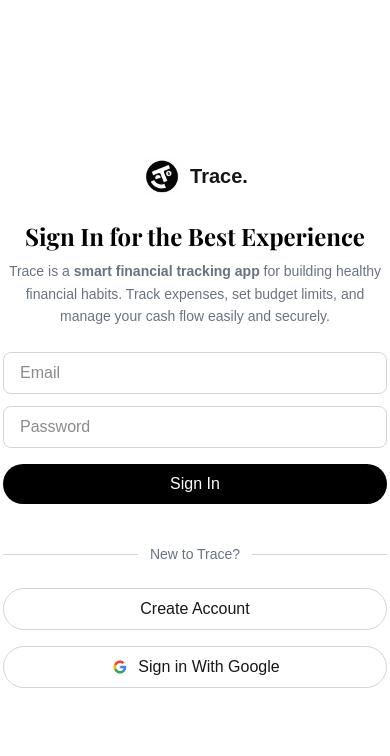
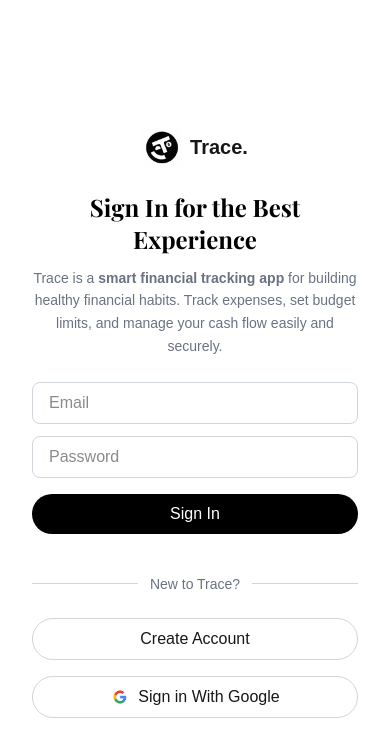
Before and after one commit to Adlymusyaffatibr/TraceWeb, a Next.js app: page /login in a window 390 px wide. Shown: the top 756 px of the page. Built offline with nearby package versions, Linux system fonts and the light colour scheme; a web font is replaced by a local one.

Commit message:
update login regis

```diff
--- a/app/login/page.tsx
+++ b/app/login/page.tsx
@@ -29,37 +29,51 @@
 
   return (
     <div className="flex min-h-screen">
+
       {/* LEFT IMAGE */}
       <div className="hidden md:flex w-8/12 relative">
-                <Image src="/images/uang.jpeg" alt="money" fill className="object-cover" />
+        <Image
+          src="/images/uang.jpeg"
+          alt="money"
+          fill
+          className="object-cover"
+        />
       </div>
 
       {/* RIGHT FORM */}
-            <div className="flex w-full md:w-4/12 items-center justify-center bg-white ">
-                <div className="w-full max-w-sm text-center">
+      <div className="flex w-full md:w-4/12 items-center justify-center bg-white px-8 sm:px-16 md:px-0">
+        <div className="w-full max-w-sm text-center py-10">
+
           {/* LOGO */}
           <div className="flex items-center justify-center gap-2 mb-6">
-                        <Image src="/images/logot.jpeg" alt="logo" width={40} height={40} />
+            <Image
+              src="/images/logot.jpeg"
+              alt="logo"
+              width={40}
+              height={40}
+            />
             <span className="text-xl font-semibold">Trace.</span>
           </div>
 
           {/* TITLE */}
           <h1
-                        className="text-2xl font-bold mb-2 text-black"
-                        style={{ fontFamily: 'var(--font-playfair)' }}>
+            className="text-2xl md:text-3xl font-bold mb-3 text-black"
+            style={{ fontFamily: 'var(--font-playfair)' }}
+          >
             {isSignup
               ? 'Sign Up for the Best Experience'
               : 'Sign In for the Best Experience'}
           </h1>
 
+          {/* DESCRIPTION */}
           <p className="text-sm text-gray-500 mb-6 leading-relaxed">
             Trace is a
-                        <span className="font-extrabold"> smart financial tracking app </span>
-                        for building healthy financial habits. Track expenses, set budget limits,
-                        and manage your cash flow easily and securely.
+            <span className="font-semibold"> smart financial tracking app </span>
+            for building healthy financial habits. Track expenses, set budget
+            limits, and manage your cash flow easily and securely.
           </p>
 
-                    {/* NAME */}
+          {/* NAME (SIGNUP ONLY) */}
           {isSignup && (
             <input
               type="text"
@@ -91,7 +105,8 @@
           {/* MAIN BUTTON */}
           <button
             onClick={handleSubmit}
-                        className="w-full bg-black text-white py-2 rounded-full mb-4 hover:bg-gray-800">
+            className="w-full bg-black text-white py-2 rounded-full mb-4 hover:bg-gray-800 transition"
+          >
             {isSignup ? 'Sign Up' : 'Sign In'}
           </button>
 
@@ -107,15 +122,22 @@
           {/* SWITCH BUTTON */}
           <button
             onClick={() => setIsSignup(!isSignup)}
-                        className="w-full border border-gray-300 py-2 rounded-full mb-4 hover:bg-gray-50">
+            className="w-full border border-gray-300 py-2 rounded-full mb-4 hover:bg-gray-50 transition"
+          >
             {isSignup ? 'Sign In' : 'Create Account'}
           </button>
 
-                    {/* GOOGLE */}
-                    <button className="w-full border border-gray-300 py-2 rounded-full flex items-center justify-center gap-2 hover:bg-gray-50">
-                        <Image src="/images/google.png" alt="google" width={20} height={20} />
+          {/* GOOGLE LOGIN */}
+          <button className="w-full border border-gray-300 py-2 rounded-full flex items-center justify-center gap-2 hover:bg-gray-50 transition">
+            <Image
+              src="/images/google.png"
+              alt="google"
+              width={20}
+              height={20}
+            />
             Sign in With Google
           </button>
+
         </div>
       </div>
     </div>
```
Lines whose indentation alone changed are shown as unchanged.
